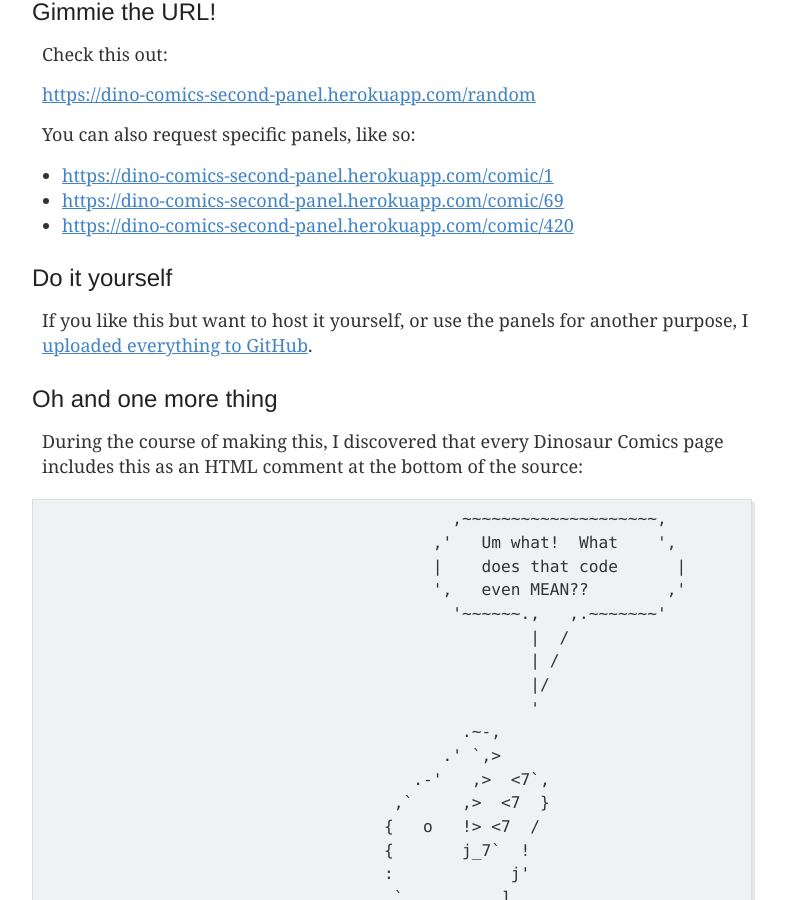
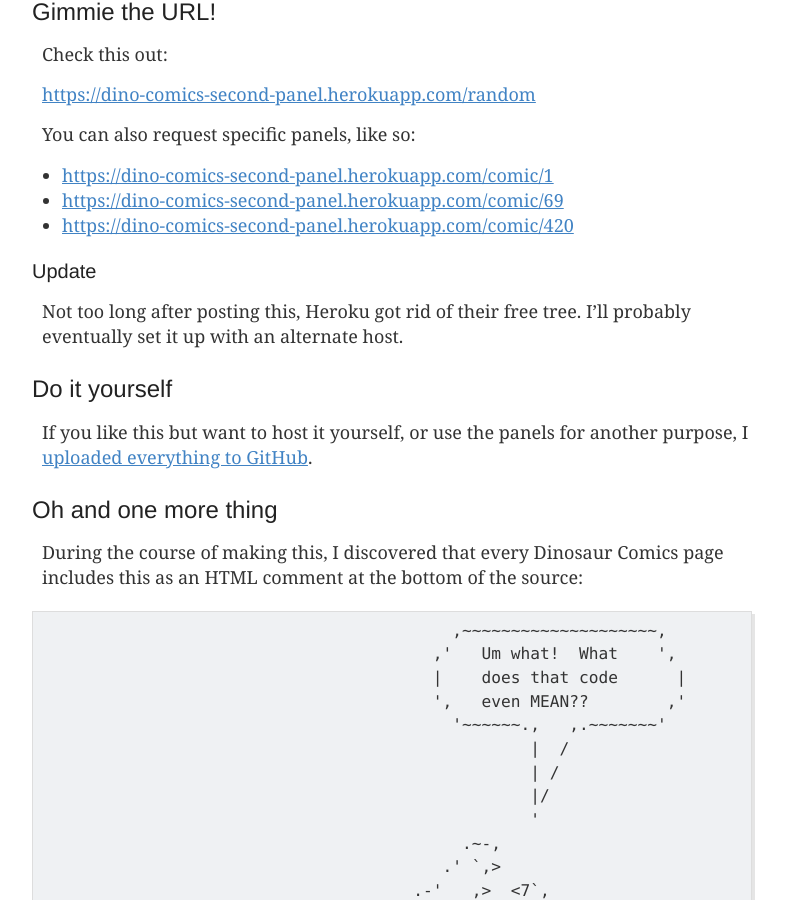
Before and after one commit to CrispinStichart/CrispinStichart.github.io, a Jekyll site: the page built from _posts/2022-05-05-dino-comics.markdown, in a window 1280 px wide and 900 px high, scrolled down 1689 px. Shown: the whole window, without its empty margins (248-1034 px from the left). Built offline with Jekyll 4.4.1, drawn with Linux system fonts in a browser that asks for light colours.

Commit message:
dino heroku update

```diff
--- a/_posts/2022-05-05-dino-comics.markdown
+++ b/_posts/2022-05-05-dino-comics.markdown
@@ -51,6 +51,10 @@ You can also request specific panels, like so:
 * [https://dino-comics-second-panel.herokuapp.com/comic/1](https://dino-comics-second-panel.herokuapp.com/comic/1)
 * [https://dino-comics-second-panel.herokuapp.com/comic/69](https://dino-comics-second-panel.herokuapp.com/comic/69)
 * [https://dino-comics-second-panel.herokuapp.com/comic/420](https://dino-comics-second-panel.herokuapp.com/comic/420)
+
+### Update
+
+Not too long after posting this, Heroku got rid of their free tree. I'll probably eventually set it up with an alternate host.
 
 ## Do it yourself
 
```
